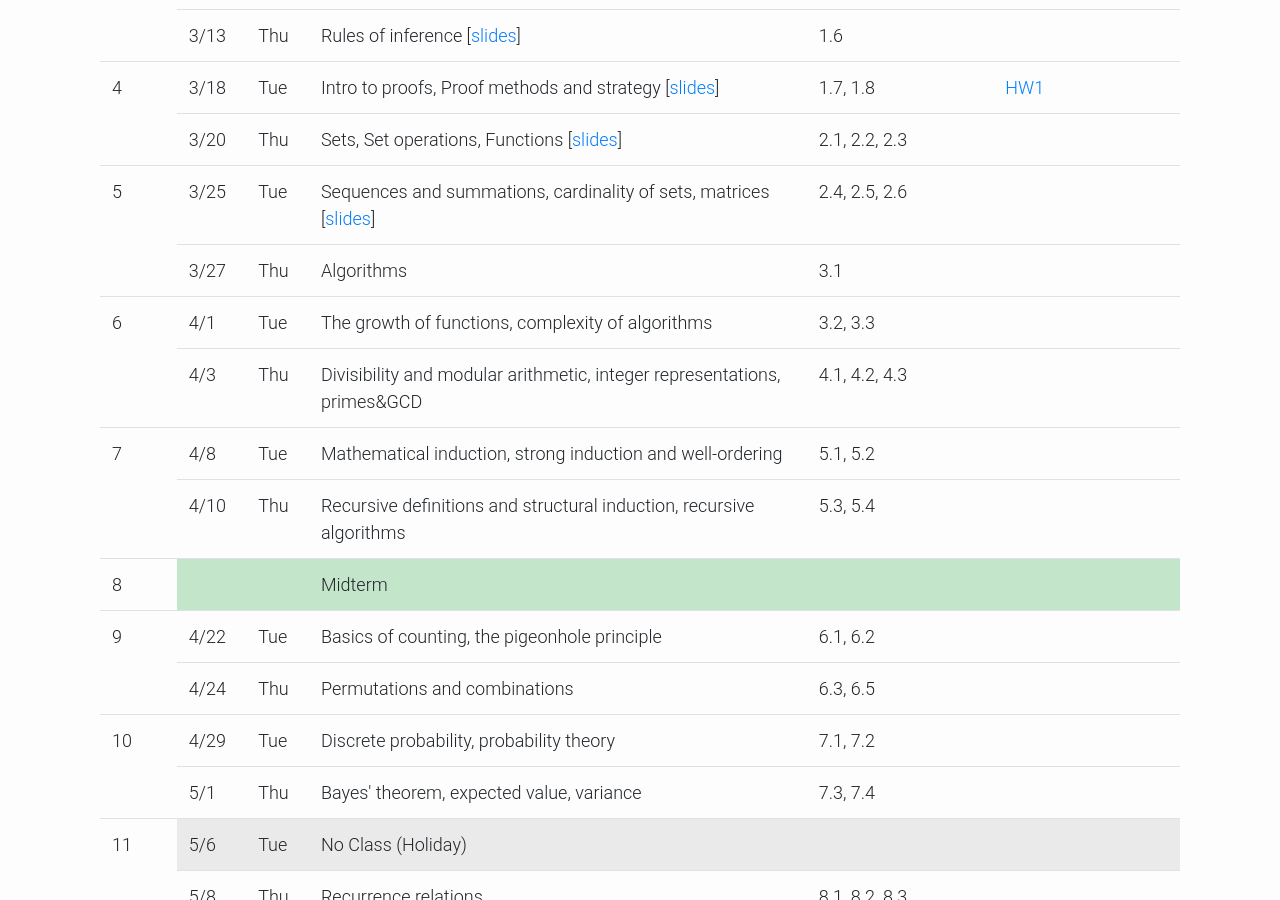
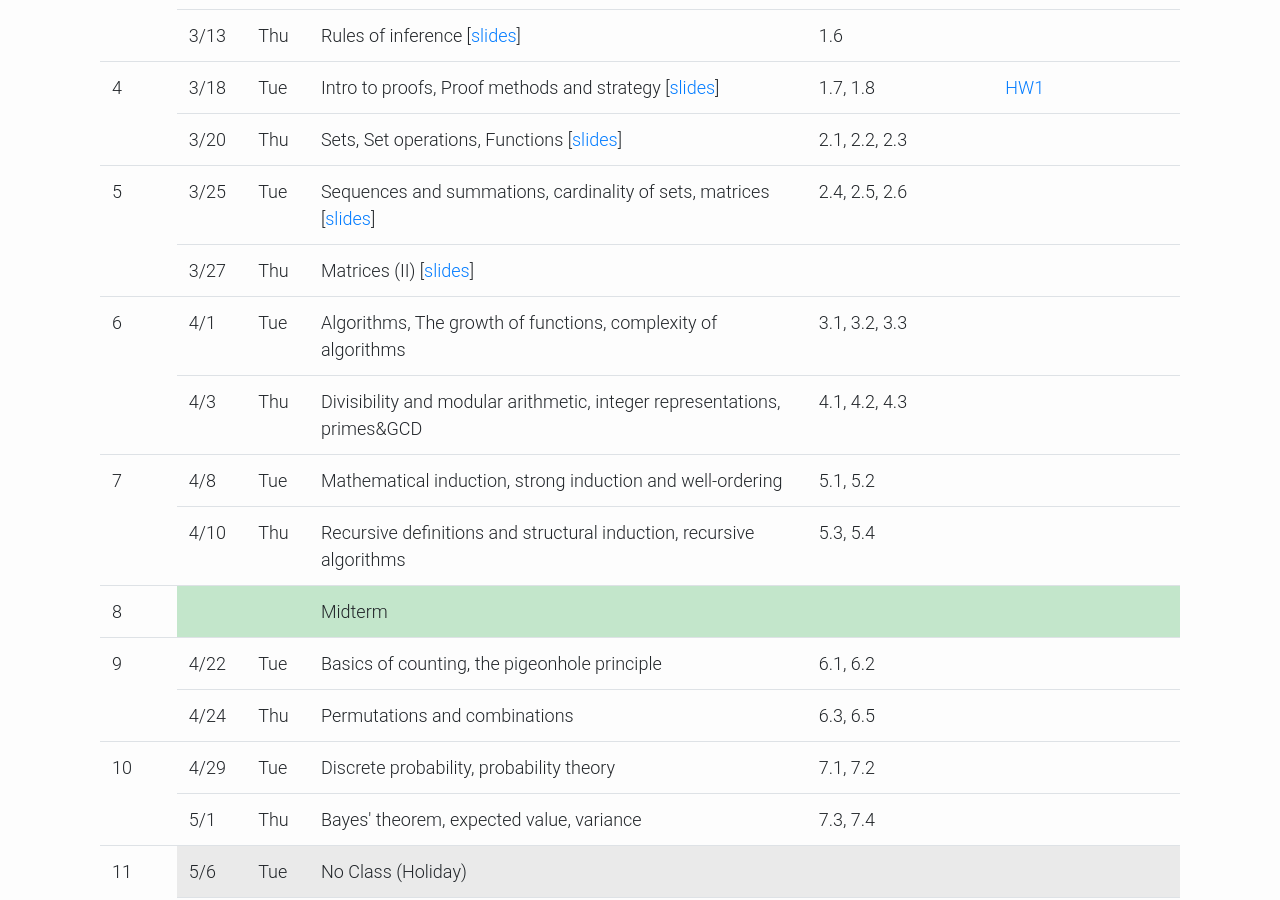
Before and after one commit to kaist-ee213/kaist-ee213.github.io, a Jekyll site: the page built from index.html, in a window 1280 px wide and 900 px high, scrolled down 1588 px. Built offline with Jekyll 4.4.1, drawn with Linux system fonts in a browser that asks for light colours; the list of posts is cut into pages by our own code.

Commit message:
update slide 8

```diff
--- a/index.html
+++ b/index.html
@@ -210,16 +210,16 @@ Much of the basic discrete mathematical tools useful in electrical and computer
         <tr>
             <td>3/27</td>
             <td>Thu</td>
-            <td>Algorithms</td>
-            <td>3.1</td>
+            <td>Matrices (II) [<a href="https://drive.google.com/file/d/1js_c281iF10noO8fW6okfoT6cgFQZXeb/view?usp=sharing", target="_blank">slides</a>]</td>
+            <td></td>
             <td></td>
         </tr>
         <tr>
             <td rowspan="2">6</td>
             <td>4/1</td>
             <td>Tue</td>
-            <td>The growth of functions, complexity of algorithms</td>
-            <td>3.2, 3.3</td>
+            <td>Algorithms, The growth of functions, complexity of algorithms</td>
+            <td>3.1, 3.2, 3.3</td>
             <td></td>
         </tr>
         <tr>
```
